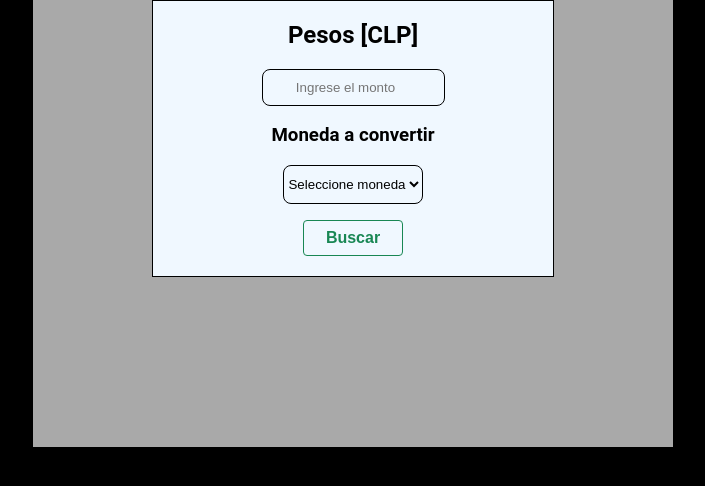
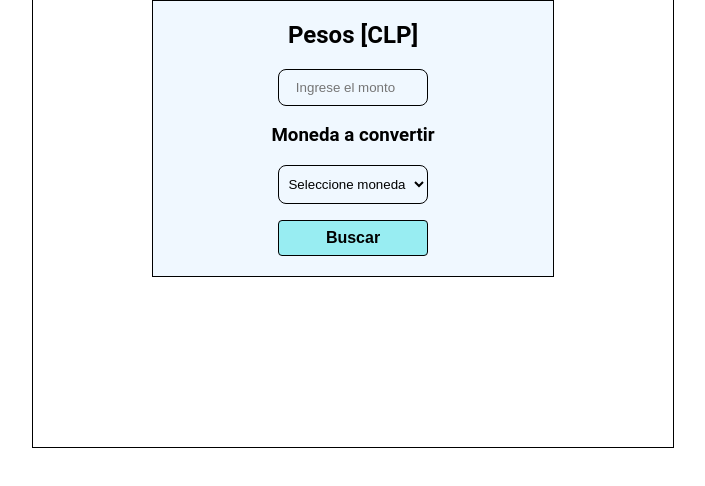
Before and after one commit to loretogp/JS-Entrega-006, a plain HTML site: page index.html in a window 1280 px wide. Shown: the part 102-588 px from the top of the page, without its empty margins (287-992 px from the left). Drawn offline with nearby package versions, Linux system fonts and the light colour scheme.

Commit message:
Update style.css

```diff
--- a/assets/css/style.css
+++ b/assets/css/style.css
@@ -1,5 +1,5 @@
 body {
-    background-color: black;
+    background-color: white;
     width: 100%;
     margin: auto;
     font-family: "Roboto", sans-serif;
@@ -7,7 +7,7 @@ body {
 
 
 .container {
-    background-color: darkgrey;
+    background-color: white;
     border: 1px solid black;
     padding: 20px;
     width: 600px;
@@ -30,15 +30,17 @@ input, select{
     border-radius: 8px;
     text-align: center;
     background: none;
+    width: 150px;
 }
 
 button{
-    color: #198754;
+    color: black;
+    background-color: rgba(91, 230, 233, 0.582);
     line-height: 2;
     font-size: 1rem;
     border-radius: 4px;
     border: 1px solid;
-    width: 100px;
-    background: none;
+    width: 150px;
+
     cursor: pointer;
 }
```
